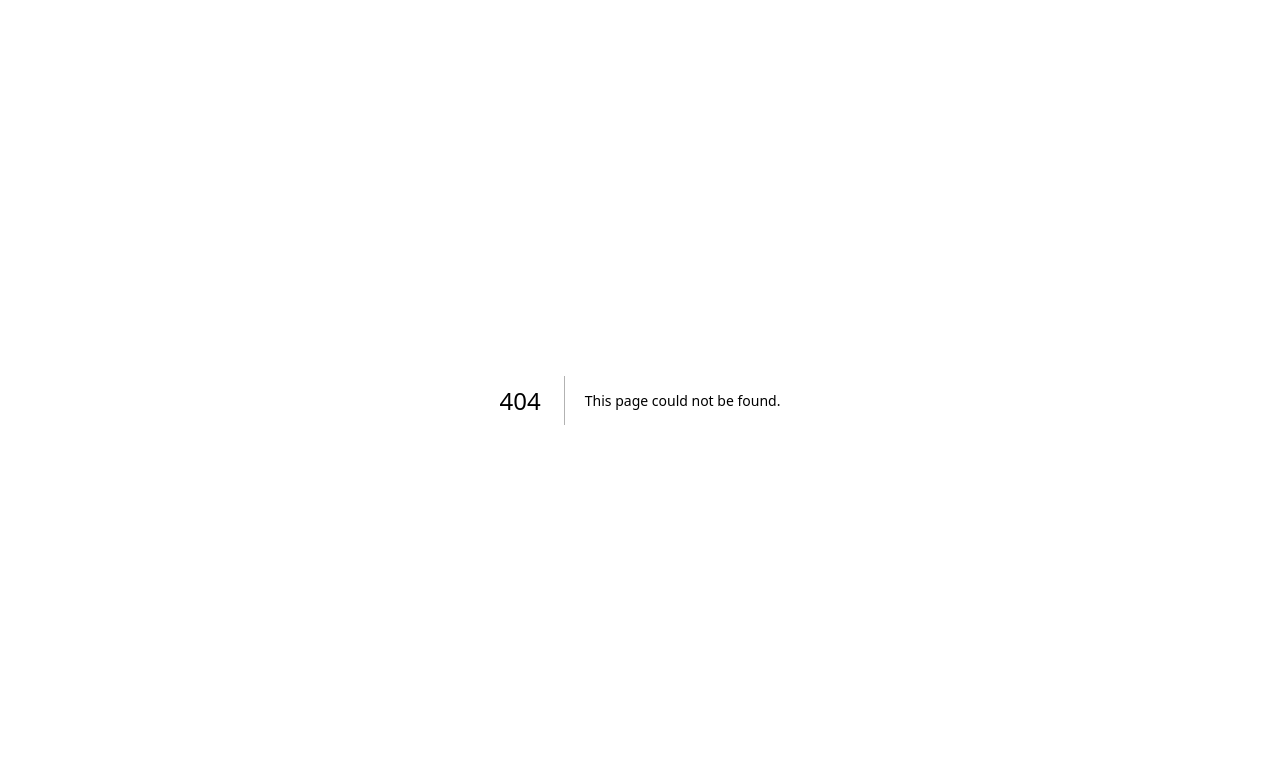
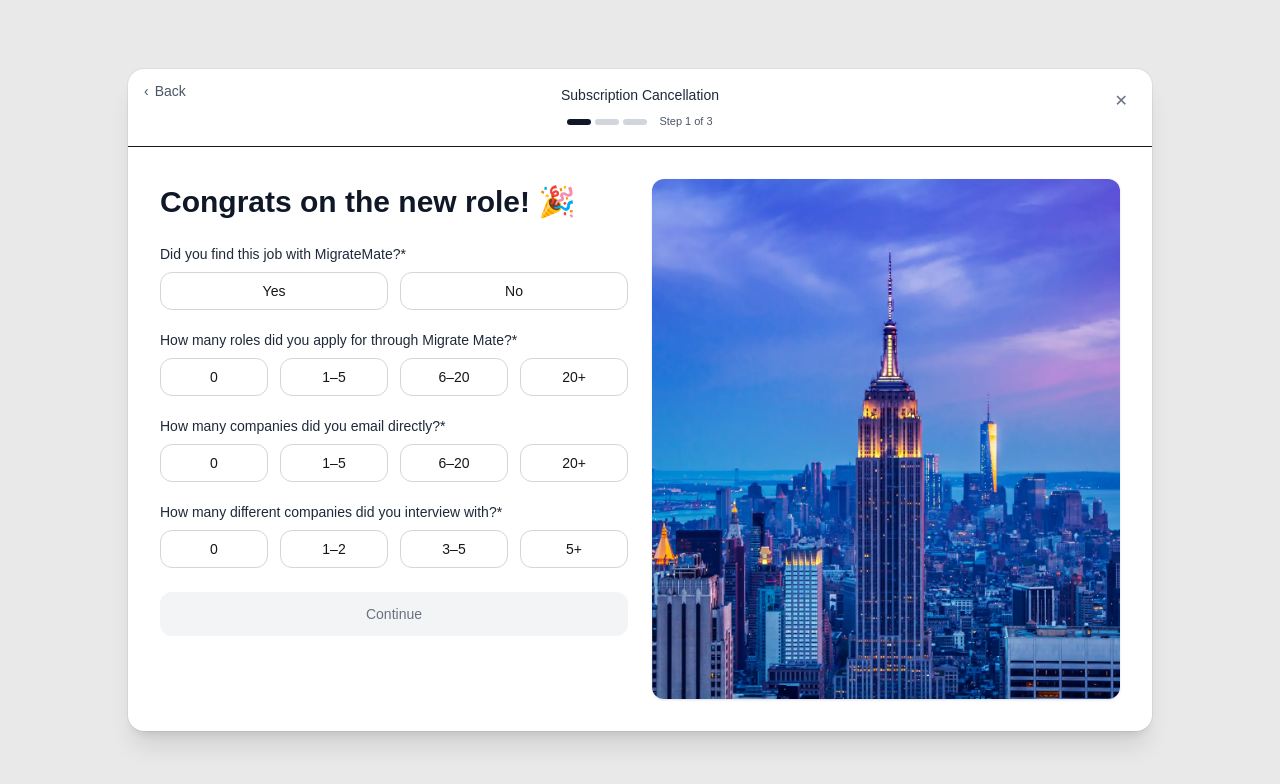
Before and after one commit to Samiz244/mm-cancel-flow-task-Samuel, a Next.js app: page /cancel/job-success in a window 1280 px wide. Before the commit this address had no page. Shown: the top 784 px of the page. Built offline with nearby package versions, Linux system fonts and the light colour scheme.

Commit message:
open job success page when 'Yes, I found a job' button is clicked

```diff
--- a/src/app/cancel/job-status/page.tsx
+++ b/src/app/cancel/job-status/page.tsx
@@ -68,7 +68,7 @@ export default function JobStatusPage() {
             <div className="mt-6 space-y-3">
               <button
                 className="w-full rounded-xl border border-gray-300 px-4 py-3 text-gray-800 hover:bg-gray-50 transition shadow-sm"
-                onClick={() => console.log('Yes — got a job')}
+                onClick={() => router.push('/cancel/job-success')} // ✅ go to Congrats screen
               >
                 Yes, I’ve found a job
               </button>
--- /dev/null
+++ b/src/app/cancel/job-success/page.tsx
@@ -0,0 +1,195 @@
+// src/app/cancel/job-success/page.tsx
+'use client';
+
+import Image from 'next/image';
+import { useRouter } from 'next/navigation';
+import { useState } from 'react';
+
+type Choice = string | null;
+
+function Pill({
+  label,
+  selected,
+  onClick,
+}: {
+  label: string;
+  selected: boolean;
+  onClick: () => void;
+}) {
+  return (
+    <button
+      onClick={onClick}
+      className={`rounded-xl border px-3 py-2 text-[12px] sm:text-sm transition
+        ${selected ? 'border-black ring-2 ring-black/10 bg-gray-50' : 'border-gray-300 hover:bg-gray-50'}`}
+      aria-pressed={selected}
+    >
+      {label}
+    </button>
+  );
+}
+
+export default function JobSuccessPage() {
+  const router = useRouter();
+
+  // Selections
+  const [foundWithMM, setFoundWithMM] = useState<Choice>(null);
+  const [appliedCount, setAppliedCount] = useState<Choice>(null);
+  const [emailedCount, setEmailedCount] = useState<Choice>(null);
+  const [interviewCount, setInterviewCount] = useState<Choice>(null);
+
+  const canContinue =
+    !!foundWithMM && !!appliedCount && !!emailedCount && !!interviewCount;
+
+  const goNext = () => {
+    if (!canContinue) return;
+    // Stub: next step; we’ll replace with the real route later
+    router.push('/cancel/confirm');
+  };
+
+  return (
+    <main className="min-h-screen bg-[#bfbfbf]/35 flex items-center justify-center p-4">
+      <div className="w-full max-w-5xl rounded-2xl bg-white shadow-xl ring-1 ring-black/5 overflow-hidden">
+
+        {/* Header */}
+        <div className="relative border-b px-4 sm:px-6 py-3 sm:py-4">
+          {/* Back */}
+          <button
+            onClick={() => router.back()}
+            className="absolute left-3 top-3 sm:left-4 sm:top-3 flex items-center gap-1.5 text-xs sm:text-sm text-gray-600 hover:text-gray-800"
+          >
+            <span aria-hidden>‹</span> Back
+          </button>
+
+          {/* Centered title */}
+          <h2 className="text-center text-[12px] sm:text-sm font-medium text-gray-800">
+            Subscription Cancellation
+          </h2>
+
+          {/* Close */}
+          <button
+            onClick={() => router.push('/')}
+            aria-label="Close"
+            className="absolute right-3 top-2.5 sm:right-4 sm:top-3 rounded p-2 text-gray-500 hover:bg-gray-100 hover:text-gray-700"
+          >
+            ✕
+          </button>
+
+          {/* Progress (visible on all sizes; we keep it centered under title) */}
+          <div className="mt-2 flex items-center justify-center gap-3">
+            <div className="flex items-center gap-1">
+              <span className="inline-block h-1.5 w-6 rounded-full bg-gray-900" />
+              <span className="inline-block h-1.5 w-6 rounded-full bg-gray-300" />
+              <span className="inline-block h-1.5 w-6 rounded-full bg-gray-300" />
+            </div>
+            <span className="text-[11px] text-gray-600">Step 1 of 3</span>
+          </div>
+        </div>
+
+        {/* Content — 1 col on mobile, 2 cols on md+ */}
+        <div className="grid grid-cols-1 md:grid-cols-2 gap-6 p-4 sm:p-6 md:p-8 items-start">
+          {/* LEFT: form */}
+          <div className="order-1">
+            <h1 className="text-[20px] sm:text-[26px] md:text-[30px] font-extrabold text-gray-900">
+              Congrats on the new role! 🎉
+            </h1>
+
+            {/* Q1 */}
+            <div className="mt-5">
+              <label className="block text-[12px] sm:text-sm font-medium text-gray-800 mb-2">
+                Did you find this job with MigrateMate?*
+              </label>
+              <div className="grid grid-cols-2 gap-3">
+                {['Yes', 'No'].map((t) => (
+                  <Pill
+                    key={t}
+                    label={t}
+                    selected={foundWithMM === t}
+                    onClick={() => setFoundWithMM(t)}
+                  />
+                ))}
+              </div>
+            </div>
+
+            {/* Q2 */}
+            <div className="mt-5">
+              <label className="block text-[12px] sm:text-sm font-medium text-gray-800 mb-2">
+                How many roles did you apply for through Migrate Mate?*
+              </label>
+              <div className="grid grid-cols-4 gap-3">
+                {['0', '1–5', '6–20', '20+'].map((t) => (
+                  <Pill
+                    key={t}
+                    label={t}
+                    selected={appliedCount === t}
+                    onClick={() => setAppliedCount(t)}
+                  />
+                ))}
+              </div>
+            </div>
+
+            {/* Q3 */}
+            <div className="mt-5">
+              <label className="block text-[12px] sm:text-sm font-medium text-gray-800 mb-2">
+                How many companies did you email directly?*
+              </label>
+              <div className="grid grid-cols-4 gap-3">
+                {['0', '1–5', '6–20', '20+'].map((t) => (
+                  <Pill
+                    key={t}
+                    label={t}
+                    selected={emailedCount === t}
+                    onClick={() => setEmailedCount(t)}
+                  />
+                ))}
+              </div>
+            </div>
+
+            {/* Q4 */}
+            <div className="mt-5">
+              <label className="block text-[12px] sm:text-sm font-medium text-gray-800 mb-2">
+                How many different companies did you interview with?*
+              </label>
+              <div className="grid grid-cols-4 gap-3">
+                {['0', '1–2', '3–5', '5+'].map((t) => (
+                  <Pill
+                    key={t}
+                    label={t}
+                    selected={interviewCount === t}
+                    onClick={() => setInterviewCount(t)}
+                  />
+                ))}
+              </div>
+            </div>
+
+            {/* Continue */}
+            <div className="mt-6">
+              <button
+                onClick={goNext}
+                disabled={!canContinue}
+                className={`w-full rounded-xl py-3 text-sm font-medium transition
+                  ${canContinue ? 'bg-black text-white hover:bg-black/90' : 'text-gray-500 bg-gray-100 cursor-not-allowed'}`}
+              >
+                Continue
+              </button>
+            </div>
+          </div>
+
+          {/* RIGHT: image — hidden on mobile, shown on md+ */}
+          <div className="order-2 hidden md:block">
+            {/* Give the image a real height so Next/Image fill works */}
+            <div className="relative w-full h-[420px] lg:h-[520px]">
+              <Image
+                src="/images/empire-state-compressed.jpg"   // ensure file lives in public/images
+                alt="City skyline"
+                fill
+                sizes="(min-width: 1024px) 40vw, (min-width: 768px) 50vw, 100vw"
+                className="rounded-xl object-cover shadow-sm"
+                priority
+              />
+            </div>
+          </div>
+        </div>
+      </div>
+    </main>
+  );
+}
```
Also changed, not shown: src/app/cancel/reason/page.tsx (added).
